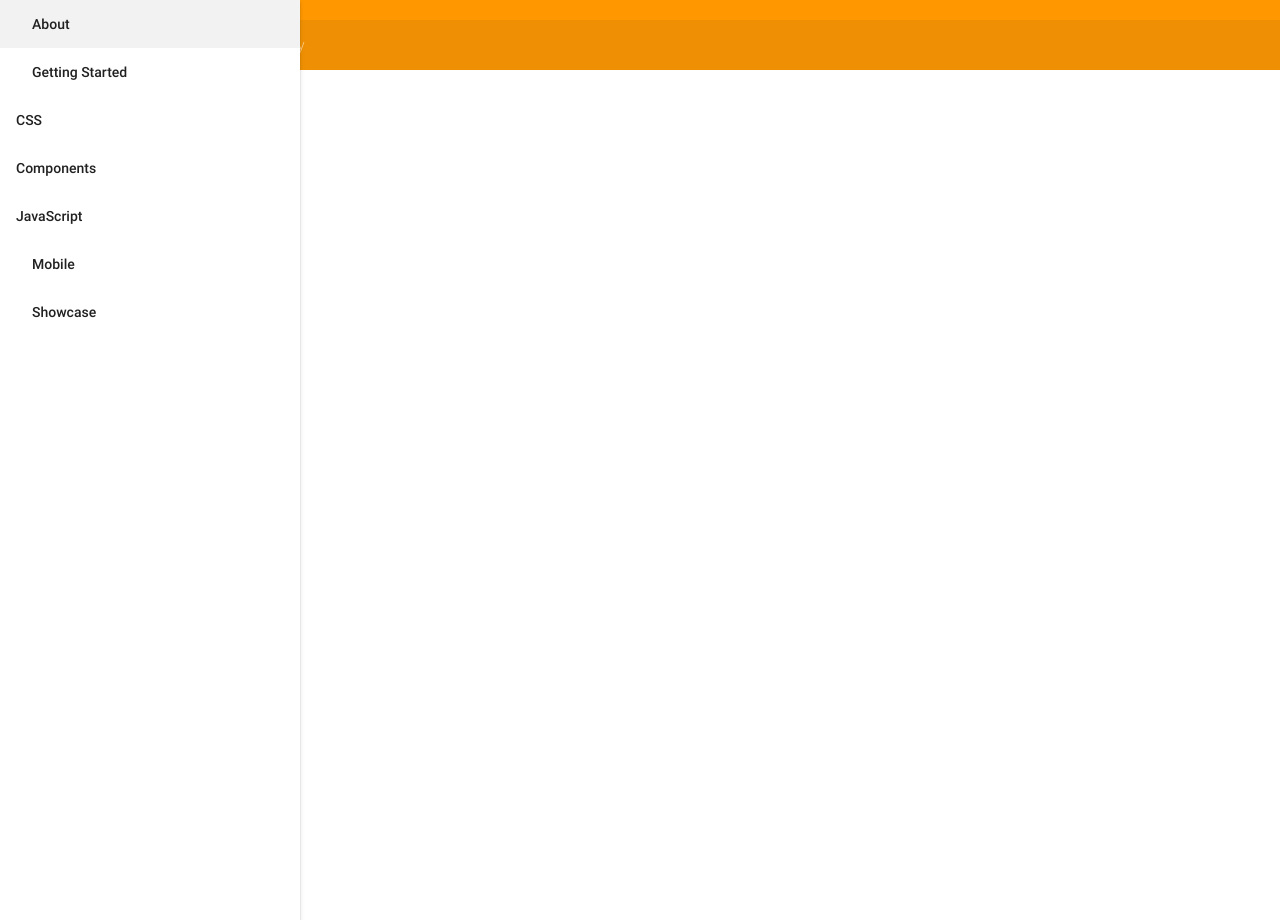
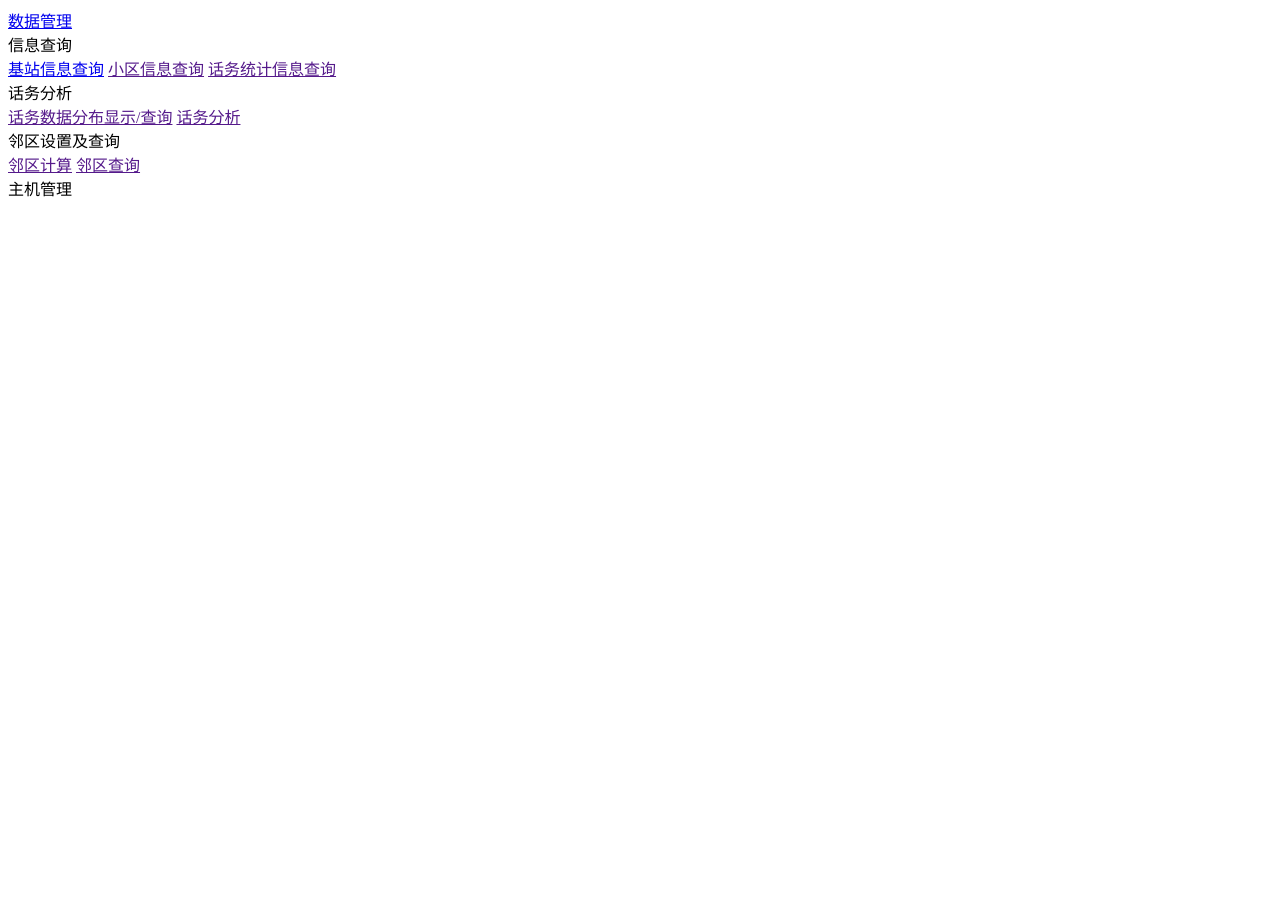
Before and after one commit to mocimy/gsm_analysis, a Python web app: template templates/base.html in a window 1280 px wide. Run offline with Jinja, Linux system fonts and the light colour scheme; the template is opened without the code that fills it, so the values that code supplies are empty; some libraries are stand-ins or nearby versions.

Commit message:
一下午完成的内容

```diff
--- a/analysis.py
+++ b/analysis.py
@@ -19,5 +19,5 @@ class TrafficAnalysis(MethodView):
         return render_template('inquiry/community.html')
 
 
-analysis.add_url_rule('/analysis/inquiry', view_func=TrafficInquiry.as_view('traffic_inquiry'))
-analysis.add_url_rule('/analysis/analysis', view_func=TrafficAnalysis.as_view('traffic_analysis'))
+analysis.add_url_rule('/analysis/inquiry', view_func=TrafficInquiry.as_view('inquiry'))
+analysis.add_url_rule('/analysis/analysis', view_func=TrafficAnalysis.as_view('analysis'))
--- a/inquiry.py
+++ b/inquiry.py
@@ -26,6 +26,6 @@ class TrafficInfo(MethodView):
         return render_template('inquiry/traffic.html')
 
 
-inquiry.add_url_rule('/inquiry/station_info', view_func=StationInfo.as_view('station_info'))
-inquiry.add_url_rule('/inquiry/community_info', view_func=CommunityInfo.as_view('community_info'))
-inquiry.add_url_rule('/inquiry/traffic_info', view_func=TrafficInfo.as_view('traffic_info'))
+inquiry.add_url_rule('/inquiry/station_info', view_func=StationInfo.as_view('station'))
+inquiry.add_url_rule('/inquiry/community_info', view_func=CommunityInfo.as_view('community'))
+inquiry.add_url_rule('/inquiry/traffic_info', view_func=TrafficInfo.as_view('traffic'))
--- a/manage.py
+++ b/manage.py
@@ -3,7 +3,7 @@ import os
 import sys
 sys.path.append(os.path.abspath(os.path.join(os.path.dirname(__file__), '..')))
 
-from flask.ext.script import Manager, Server
+from flask_script import Manager, Server
 from gsm_analysis import app
 
 manager = Manager(app)
--- a/neighbour.py
+++ b/neighbour.py
@@ -19,5 +19,5 @@ class NeighbourInquiry(MethodView):
         return render_template('inquiry/community.html')
 
 
-neighbour.add_url_rule('/neighbour/calc', view_func=NeighbourCalc.as_view('neighbour_calc'))
-neighbour.add_url_rule('/neighbour/inquiry', view_func=NeighbourInquiry.as_view('neighbour_inquiry'))
+neighbour.add_url_rule('/neighbour/calc', view_func=NeighbourCalc.as_view('calc'))
+neighbour.add_url_rule('/neighbour/inquiry', view_func=NeighbourInquiry.as_view('inquiry'))
--- a/templates/base.html
+++ b/templates/base.html
@@ -1,102 +1,68 @@
 <!DOCTYPE html>
 <html lang="en">
 <head>
-  <meta http-equiv="Content-Type" content="text/html; charset=UTF-8"/>
-  <meta name="viewport" content="width=device-width, initial-scale=1, maximum-scale=1.0"/>
-  <title>GSM 网络话务分析系统</title>
+    <meta charset="UTF-8">
+    <title>中央空调</title>
 
-  <!-- CSS  -->
-  <link href="https://cdn.css.net/fonts/icon?family=Material+Icons" rel="stylesheet">
-  <link href="https://cdn.bootcss.com/materialize/0.97.6/css/materialize.min.css" type="text/css" rel="stylesheet" media="screen,projection"/>
-  <link href="/static/style.css" type="text/css" rel="stylesheet" media="screen,projection"/>
+    <link href="{{ url_for('static', filename='semantic.min.css') }}" rel="stylesheet">
+{#    <link href="{{ url_for('static', filename='dataTables.semanticui.min.css') }}" rel="stylesheet">#}
+    <link href="{{ url_for('static', filename='style.css') }}" rel="stylesheet">
 </head>
 <body>
 
-    <header>
-      <div class="container"><a href="#" data-activates="nav-mobile" class="button-collapse top-nav waves-effect waves-light circle hide-on-large-only"><i class="material-icons">menu</i></a></div>
-      <ul id="nav-mobile" class="side-nav fixed">
-        <li class="bold"><a href="about.html" class="waves-effect waves-teal">About</a></li>
-        <li class="bold"><a href="getting-started.html" class="waves-effect waves-teal">Getting Started</a></li>
-        <li class="no-padding">
-          <ul class="collapsible collapsible-accordion">
-            <li class="bold"><a class="collapsible-header  waves-effect waves-teal">CSS</a>
-              <div class="collapsible-body">
-                <ul>
-                  <li><a href="color.html">Color</a></li>
-                  <li><a href="grid.html">Grid</a></li>
-                  <li><a href="helpers.html">Helpers</a></li>
-                  <li><a href="media-css.html">Media</a></li>
-                  <li><a href="sass.html">Sass</a></li>
-                  <li><a href="shadow.html">Shadow</a></li>
-                  <li><a href="table.html">Table</a></li>
-                  <li><a href="typography.html">Typography</a></li>
-                </ul>
-              </div>
-            </li>
-            <li class="bold"><a class="collapsible-header  waves-effect waves-teal">Components</a>
-              <div class="collapsible-body">
-                <ul>
-                  <li><a href="badges.html">Badges</a></li>
-                  <li><a href="buttons.html">Buttons</a></li>
-                  <li><a href="breadcrumbs.html">Breadcrumbs</a></li>
-                  <li><a href="cards.html">Cards</a></li>
-                  <li><a href="chips.html">Chips</a></li>
-                  <li><a href="collections.html">Collections</a></li>
-                  <li><a href="footer.html">Footer</a></li>
-                  <li><a href="forms.html">Forms</a></li>
-                  <li><a href="icons.html">Icons</a></li>
-                  <li><a href="navbar.html">Navbar</a></li>
-                  <li><a href="pagination.html">Pagination</a></li>
-                  <li><a href="preloader.html">Preloader</a></li>
-                </ul>
-              </div>
-            </li>
-            <li class="bold"><a class="collapsible-header  waves-effect waves-teal">JavaScript</a>
-              <div class="collapsible-body">
-                <ul>
-                  <li><a href="carousel.html">Carousel</a></li>
-                  <li><a href="collapsible.html">Collapsible</a></li>
-                  <li><a href="dialogs.html">Dialogs</a></li>
-                  <li><a href="dropdown.html">Dropdown</a></li>
-                  <li><a href="media.html">Media</a></li>
-                  <li><a href="modals.html">Modals</a></li>
-                  <li><a href="parallax.html">Parallax</a></li>
-                  <li><a href="pushpin.html">Pushpin</a></li>
-                  <li><a href="scrollfire.html">ScrollFire</a></li>
-                  <li><a href="scrollspy.html">Scrollspy</a></li>
-                  <li><a href="side-nav.html">SideNav</a></li>
-                  <li><a href="tabs.html">Tabs</a></li>
-                  <li><a href="transitions.html">Transitions</a></li>
-                  <li><a href="waves.html">Waves</a></li>
-                </ul>
-              </div>
-            </li>
-          </ul>
-        </li>
-        <li class="bold"><a href="http://materializecss.com/mobile.html" class="waves-effect waves-teal">Mobile</a></li>
-        <li class="bold"><a href="showcase.html" class="waves-effect waves-teal">Showcase</a></li>
-      </ul>
-    </header>
-
-<main>
-{% block body %} {% endblock %}
-</main>
-
-  <footer class="page-footer orange">
-    <div class="footer-copyright">
-      <div class="container">
-      Made by <a class="orange-text text-lighten-3" href="#">Mocimy</a>
-      </div>
+<div class="ui left demo vertical inverted sidebar labeled icon menu">
+    <a class="item" href="{{ url_for('data.data') }}">
+        数据管理
+    </a>
+    <div class="item">
+        <div class="header">信息查询</div>
+        <div class="menu">
+            <a class="item" href="{{ url_for('inquiry.station') }}"> 基站信息查询</a>
+            <a class="item" href=""> 小区信息查询</a>
+            <a class="item" href=""> 话务统计信息查询</a>
+        </div>
     </div>
-  </footer>
+    <div class="item">
+        <div class="header">话务分析</div>
+        <div class="menu">
+            <a class="item" href=""> 话务数据分布显示/查询</a>
+            <a class="item" href="">  话务分析</a>
+        </div>
+    </div>
+    <div class="item">
+        <div class="header"> 邻区设置及查询</div>
+        <div class="menu">
+            <a class="item" href=""> 邻区计算</a>
+            <a class="item" href=""> 邻区查询</a>
+        </div>
+    </div>
+</div>
 
 
-  <!--  Scripts-->
-  <script src="https://cdn.bootcss.com/jquery/2.1.4/jquery.min.js"></script>
-  <script src="https://cdn.bootcss.com/materialize/0.97.6/js/materialize.min.js"></script>
-{#  <script src="/static/init.js"></script>#}
+<div class="pusher">
+    <div class="ui fixed inverted main menu">
+        <a class="launch icon item">
+            <i class="content icon"></i>
+        </a>
+        <div class="item">主机管理 </div>
+    </div>
+    {% block body %} {% endblock %}
+</div>
 
+<script src="{{ url_for('static', filename='jquery.min.js') }}"></script>
+{#<script src="{{ url_for('static', filename='jquery.dataTables.min.js') }}"></script>#}
+{#<script src="{{ url_for('static', filename='dataTables.semanticui.min.js') }}"></script>#}
+<script src="{{ url_for('static', filename='semantic.min.js') }}"></script>
+<script src="{{ url_for('static', filename='style.js') }}"></script>
+
+<script>
+    $('.launch').click(function () {
+        $('.ui.labeled.icon.sidebar')
+                .sidebar('toggle')
+        ;
+    });
+</script>
 {% block footer %} {% endblock %}
 
-  </body>
+</body>
 </html>
```
Also changed, not shown: templates/data.html (+37 -37 lines), templates/inquiry/community.html (added, +25 -0 lines), templates/inquiry/station.html (added, +25 -0 lines).
